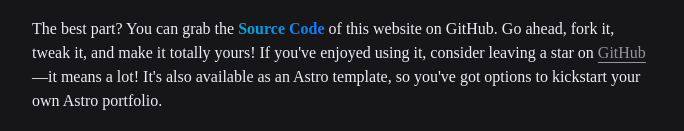
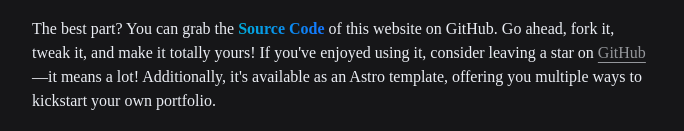
Before and after one commit to vinitshahdeo/portfolio, an Astro site: page /now in a window 1280 px wide. Shown: the part 821-952 px from the top of the page, 296-980 px from the left. Built offline with nearby package versions, Linux system fonts and the light colour scheme; Astro itself is replaced by a stand-in of ours; a web font is replaced by a local one.

Commit message:
Minor typo fixes

```diff
--- a/src/pages/now.astro
+++ b/src/pages/now.astro
@@ -83,8 +83,8 @@ const lastModified = dayjs(remarkPluginFrontmatter.lastModified)
           class="underline-hover"
           href="https://github.com/vinitshahdeo/"
           target="_blank">GitHub</a
-        >—it means a lot! It's also available as an Astro template, so you've
-        got options to kickstart your own Astro portfolio.
+        >—it means a lot! Additionally, it's available as an Astro template,
+        offering you multiple ways to kickstart your own portfolio.
       </p>
     </div>
     <div class="grid grid-cols-2 gap-2 group">
```
